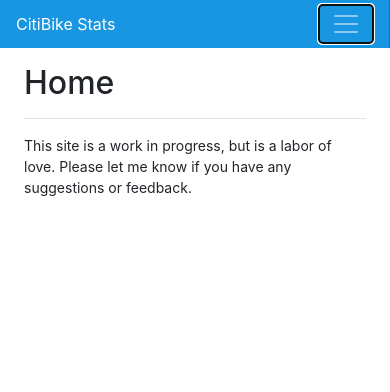
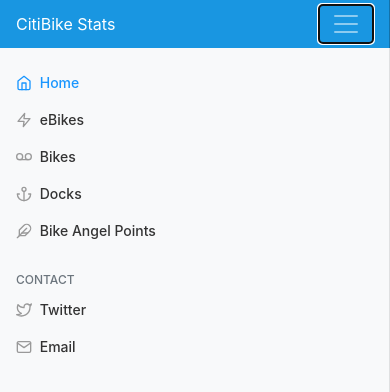
Before and after one commit to lominsky/CitiBikeStatsSite, a plain HTML site: page docs/index.html in a window 390 px wide. Both pictures are taken after a click on the button "Toggle navigation". Shown: the top 392 px of the page. Drawn offline with nearby package versions, Linux system fonts and the light colour scheme; no server answers.

Commit message:
got the navbar working?

```diff
--- a/docs/index.html
+++ b/docs/index.html
@@ -23,9 +23,11 @@
   <body onhashchange="displayHandler()">
     <nav class="navbar navbar-dark sticky-top bg-dark flex-md-nowrap p-0 shadow">
   <a class="navbar-brand col-md-3 col-lg-2 mr-0 px-3" href="#">CitiBike Stats</a>
+
   <button class="navbar-toggler position-absolute d-md-none collapsed" type="button" data-toggle="collapse" data-target="#sidebarMenu" aria-controls="sidebarMenu" aria-expanded="false" aria-label="Toggle navigation">
     <span class="navbar-toggler-icon"></span>
   </button>
+
   <!-- <input class="form-control form-control-dark w-100" type="text" placeholder="Search" aria-label="Search"> -->
   <ul class="navbar-nav px-3">
     <li class="nav-item text-nowrap">
@@ -33,11 +35,10 @@
     </li>
   </ul>
 </nav>
-
     <div class="container-fluid">
       <div class="row">
-        <nav class="col-md-2 d-none d-md-block bg-light sidebar">
-          <div class="sidebar-sticky">
+        <nav id="sidebarMenu" class="col-md-3 col-lg-2 d-md-block bg-light sidebar collapse">
+          <div class="sidebar-sticky pt-3">
             <ul class="nav flex-column">
               <li class="nav-item">
                 <a class="nav-link active" href="#">
```
